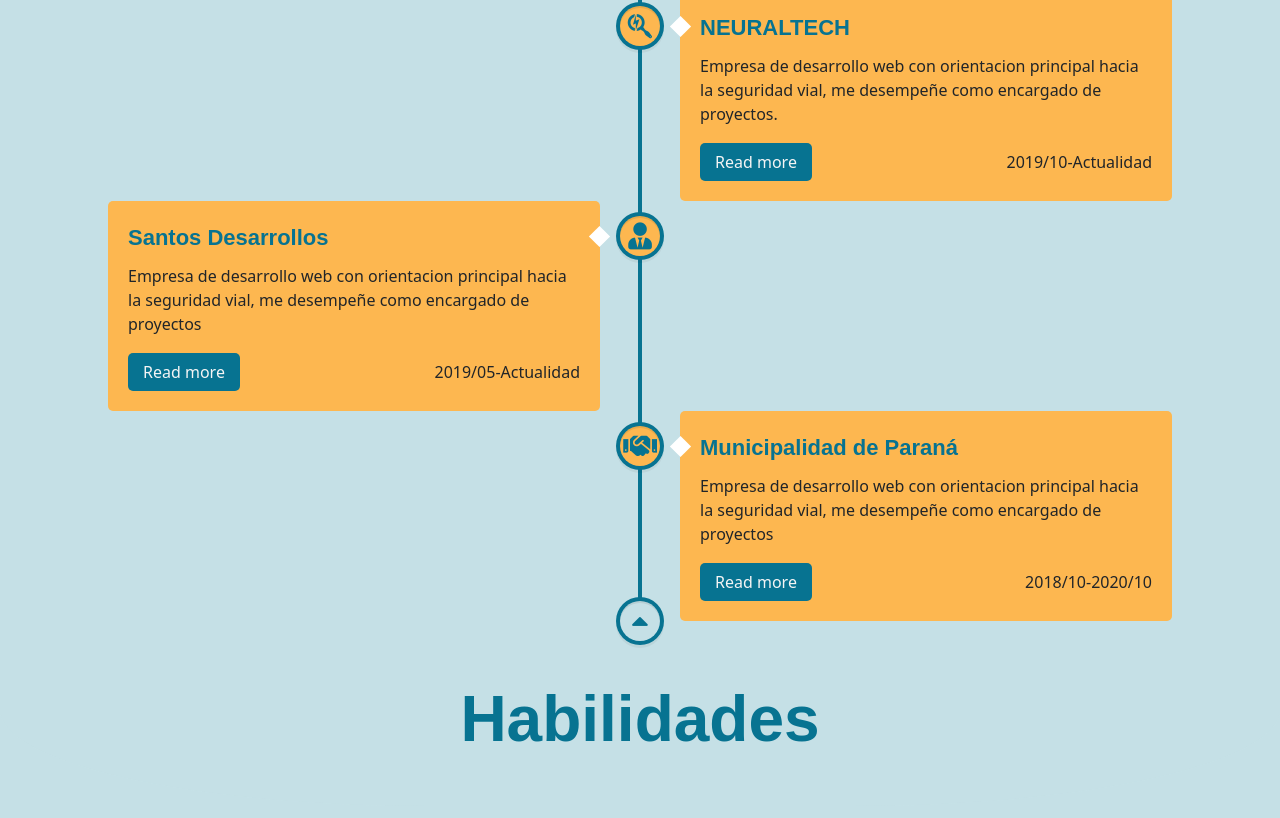
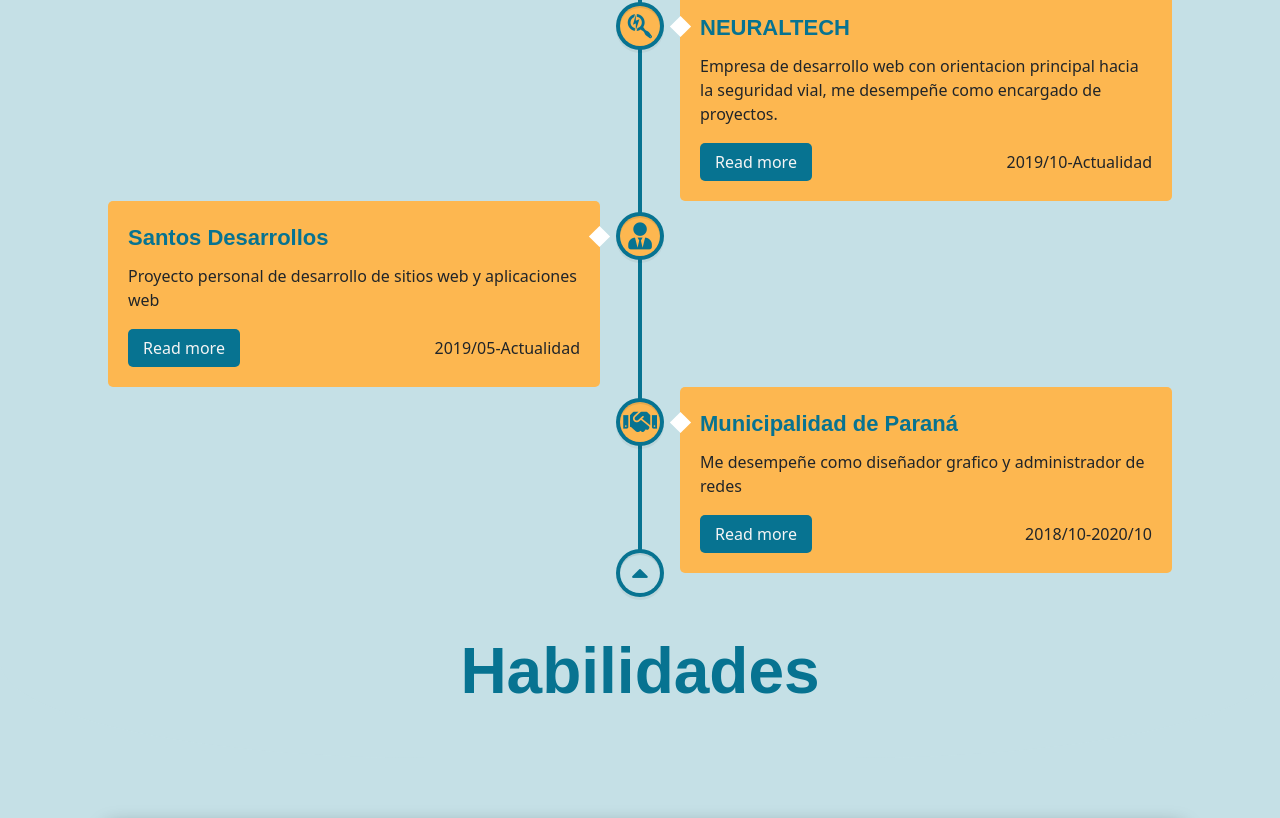
Before and after one commit to santosSeba/portfolio_itters_curso, a website: page portfolio.html in a window 1280 px wide. Shown: the part 493-1311 px from the top of the page. Drawn offline with nearby package versions, Linux system fonts and the light colour scheme.

```diff
--- a/portfolio.html
+++ b/portfolio.html
@@ -103,8 +103,7 @@
                         <div class="details">
                             <span class="title">Santos Desarrollos</span>
                         </div>
-                        <p>Empresa de desarrollo web con orientacion principal hacia la seguridad vial, me desempeñe
-                            como encargado de proyectos</p>
+                        <p>Proyecto personal de desarrollo de sitios web y aplicaciones web</p>
                         <div class="bottom">
                             <a href="https://www.linkedin.com/" target="_blank">Read more</a>
                             <span>2019/05-Actualidad</span>
@@ -118,8 +117,7 @@
                         <div class="details">
                             <span class="title">Municipalidad de Paraná</span>
                         </div>
-                        <p>Empresa de desarrollo web con orientacion principal hacia la seguridad vial, me desempeñe
-                            como encargado de proyectos </p>
+                        <p>Me desempeñe como diseñador grafico y administrador de redes</p>
                         <div class="bottom">
                             <a href="https://www.linkedin.com/" target="_blank">Read more</a>
                             <span>2018/10-2020/10</span>
```
Also changed, not shown: about.html (+2 -2 lines), service.html (+1 -1 lines).
